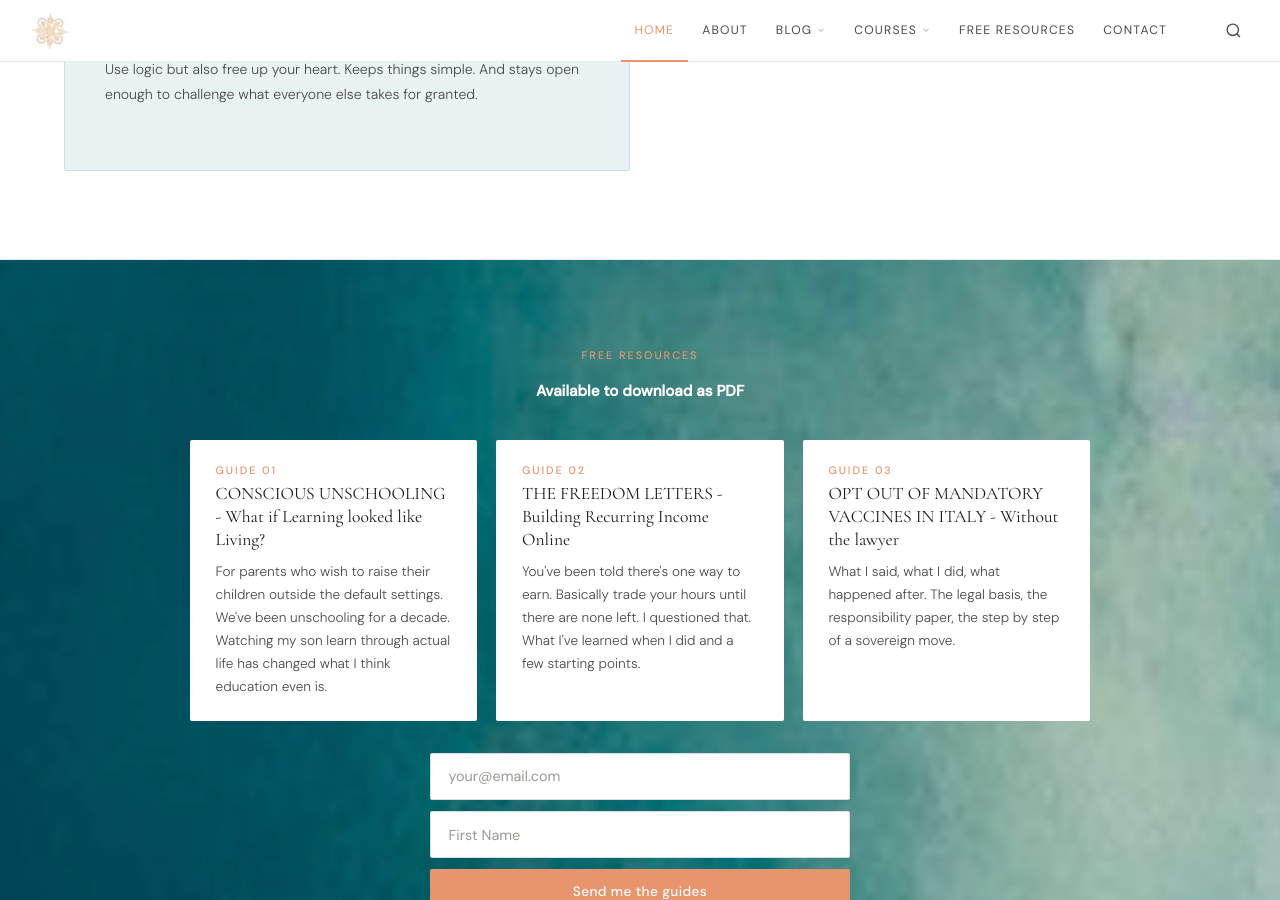
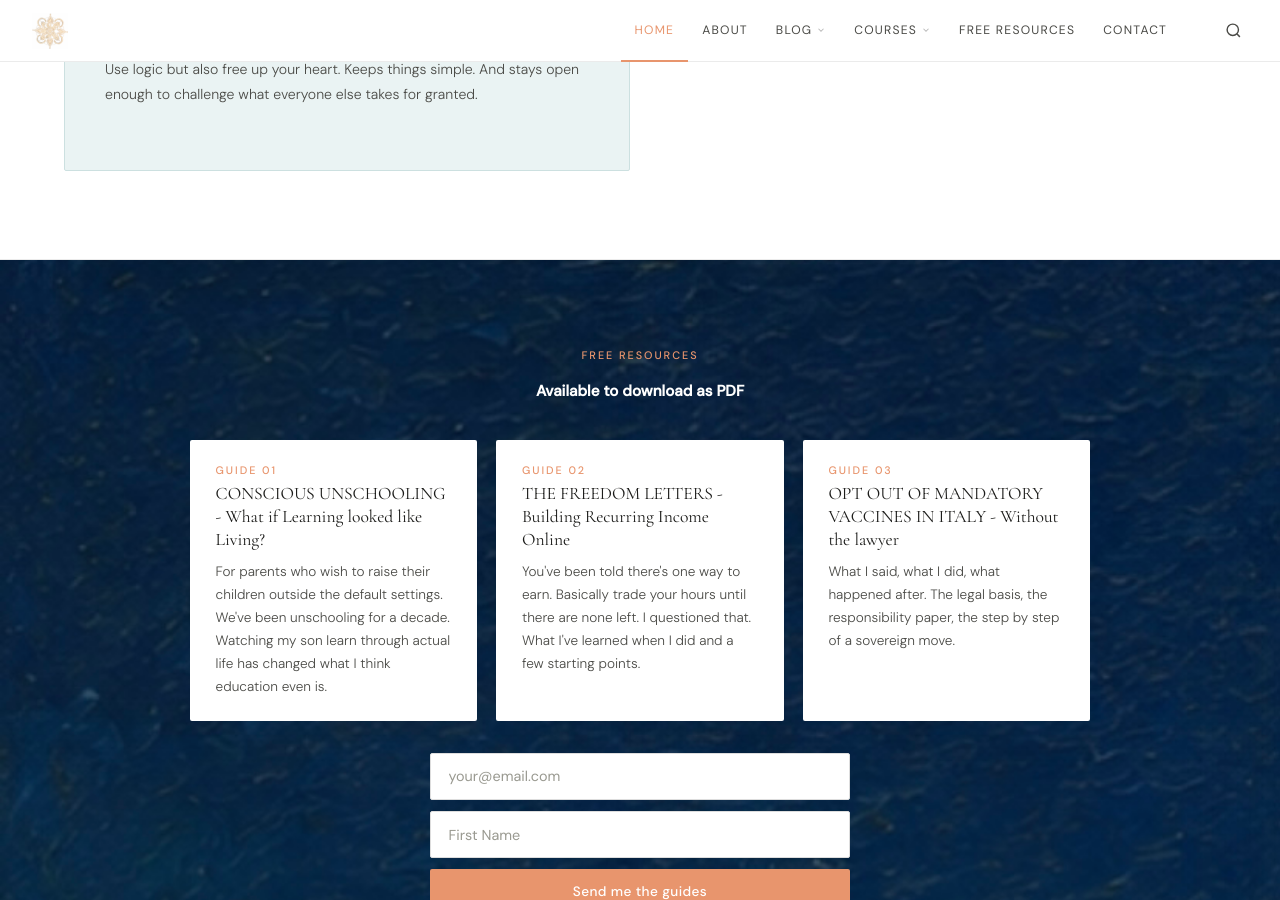
Before and after one commit to Blubell26/giuliapacciotti.com, a Jekyll site: the page built from index.html, in a window 1280 px wide and 900 px high, scrolled down 1872 px. Built offline with Jekyll 4.4.1, drawn with Linux system fonts in a browser that asks for light colours.

Commit message:
Update index.html

```diff
--- a/index.html
+++ b/index.html
@@ -298,7 +298,7 @@ footer { background:var(--dark); color:white; padding:4rem 4rem 2rem; display:gr
       </div>
     </section>
 
-    <section id="free" class="free" style="background-image:url('/IMG_7436.jpeg');background-size:cover;background-position:center;">
+    <section id="free" class="free" style="background-image:url('images/IMG_7805.jpeg');background-size:cover;background-position:center;">
   <div class="newsletter-inner" style="text-align:center;">
     <p class="sec-label peach">Free Resources</p>
     <p class="newsletter-p" style="color:white;font-weight:700;">Available to download as PDF</p>
```
